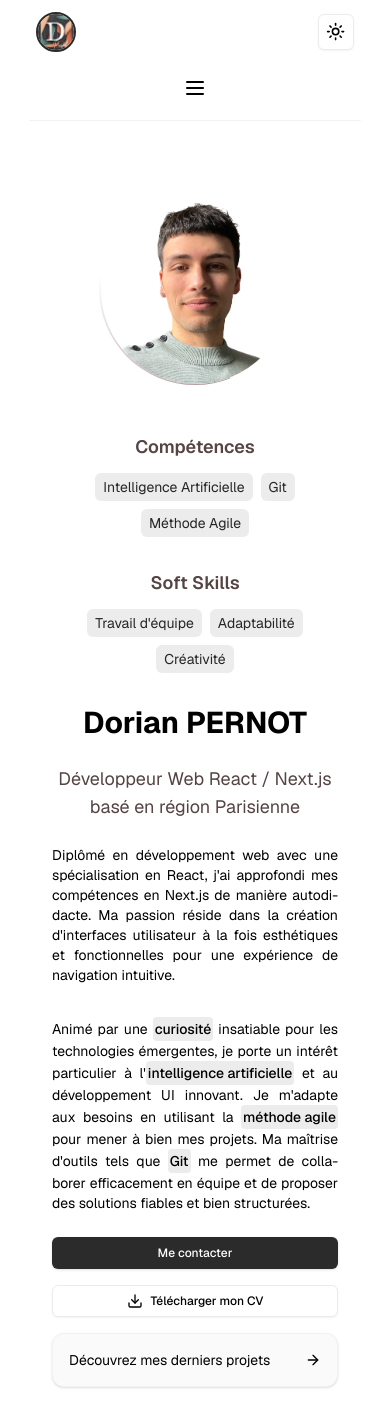
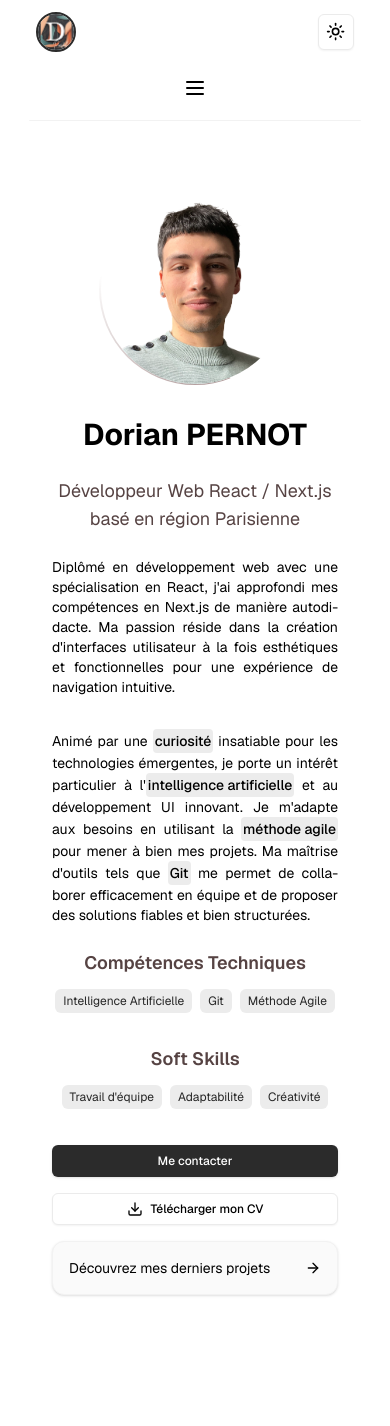
Before and after one commit to NairodP/portfolio, a Next.js app: page /about in a window 390 px wide. Shown: the top 1426 px of the page. After the commit the page ends 1359 px from the top, so only its background shows below. Built offline with nearby package versions, Linux system fonts and the light colour scheme.

Commit message:
adjust elements position

```diff
--- a/app/about/page.tsx
+++ b/app/about/page.tsx
@@ -9,15 +9,16 @@ import { motion } from "framer-motion";
 import { useRef } from "react";
 import ContactMe from "@/components/ContactMe";
 import DownloadCV from "@/components/DownloadCV";
+import SkillsSection from "@/components/SkillsSection";
+import { useWindowSize } from "@/hooks/useWindowsSize";
 
 export default function About() {
-  const softSkills = ["Travail d'équipe", "Adaptabilité", "Créativité"];
+  const softSkillsRef = useRef<HTMLDivElement>(null);
+  const { width } = useWindowSize();
 
-  const hobbies = ["Escalade", "Randonnée", "Bivouac"];
-
-  const competences = ["Intelligence Artificielle", "Git", "Méthode Agile"];
-
-  const softSkillsRef = useRef<HTMLDivElement>(null);
+  const isLargeScreen = width ? width >= 1024 || width == 1024 : false;
+  const tabAndBehindScreen = width ? width >= 768 || width == 768 : false;
+  const cursorClasses = isLargeScreen ? "cursor-auto" : "cursor-pointer";
 
   const scrollToSoftSkills = () => {
     softSkillsRef.current?.scrollIntoView({ behavior: "smooth" });
@@ -26,11 +27,12 @@ export default function About() {
   const ClickableSoftSkill = ({ children }: { children: React.ReactNode }) => (
     <button
       onClick={scrollToSoftSkills}
-      className="inline-flex items-center px-0.5 py-0.5 rounded-sm font-medium bg-secondary/30 text-primary-800 hover:bg-primary-200 transition-colors duration-200"
+      className={`inline-flex items-center px-0.5 py-0.5 rounded-sm font-medium bg-secondary/30 text-primary-800 hover:bg-primary-200 transition-colors duration-200 ${cursorClasses}`}
     >
       {children}
     </button>
   );
+
 
   return (
     <div className="container mx-auto px-4 py-8">
@@ -59,7 +61,9 @@ export default function About() {
               Animé par une <ClickableSoftSkill>curiosité</ClickableSoftSkill>{" "}
               insatiable pour les technologies émergentes, je porte un intérêt
               particulier à l&apos;
-              <ClickableSoftSkill>intelligence artificielle</ClickableSoftSkill>{" "}
+              <ClickableSoftSkill>
+                intelligence artificielle
+              </ClickableSoftSkill>{" "}
               et au développement UI innovant. Je m&apos;adapte aux besoins en
               utilisant la{" "}
               <ClickableSoftSkill>méthode agile</ClickableSoftSkill> pour mener
@@ -69,7 +73,8 @@ export default function About() {
               fiables et bien structurées.
             </p>
           </div>
-          <div className="grid gap-4 grid-cols-1 sm:grid-cols-2">
+          {!isLargeScreen && <SkillsSection isLargeScreen={isLargeScreen} tabAndBehindScreen={tabAndBehindScreen} ref={softSkillsRef} />}
+          <div className="pt-3 grid gap-4 grid-cols-1 sm:grid-cols-2">
             <ContactMe />
 
             <DownloadCV />
@@ -108,77 +113,8 @@ export default function About() {
               />
             </div>
           </div>
-          <motion.div
-            className="mt-12 space-y-8"
-            initial={{ opacity: 0, y: 20 }}
-            animate={{ opacity: 1, y: 0 }}
-            transition={{ duration: 0.6, delay: 0.3 }}
-          >
-            <div className="grid grid-cols-1 gap-x-2 gap-y-8">
-              <div>
-                <h3 className="text-lg font-semibold mb-3 text-muted-foreground flex justify-center">
-                  Compétences
-                </h3>
-                <div className="flex flex-wrap gap-2 justify-center">
-                  {competences.map((competence, index) => (
-                    <motion.span
-                      key={competence}
-                      initial={{ opacity: 0, scale: 0.9 }}
-                      animate={{ opacity: 1, scale: 1 }}
-                      transition={{ duration: 0.3, delay: 0.1 * index }}
-                      className="text-sm px-2 py-1 bg-secondary/30 text-secondary-foreground rounded-md cursor-default
-                             transition-colors duration-200 ease-in-out
-                             hover:bg-secondary/50 hover:text-secondary-foreground/90"
-                    >
-                      {competence}
-                    </motion.span>
-                  ))}
-                </div>
-              </div>
 
-              <div ref={softSkillsRef}>
-                <h3 className="text-lg font-semibold mb-3 text-muted-foreground flex justify-center">
-                  Soft Skills
-                </h3>
-                <div className="flex flex-wrap gap-2 justify-center">
-                  {softSkills.map((skill, index) => (
-                    <motion.span
-                      key={skill}
-                      initial={{ opacity: 0, scale: 0.9 }}
-                      animate={{ opacity: 1, scale: 1 }}
-                      transition={{ duration: 0.3, delay: 0.1 * index }}
-                      className="text-sm px-2 py-1 bg-secondary/30 text-secondary-foreground rounded-md cursor-default
-                             transition-colors duration-200 ease-in-out
-                             hover:bg-secondary/50 hover:text-secondary-foreground/90"
-                    >
-                      {skill}
-                    </motion.span>
-                  ))}
-                </div>
-              </div>
-
-              {/* <div>
-                <h3 className="text-lg font-semibold mb-3 text-muted-foreground flex justify-center">
-                  Hobbies
-                </h3>
-                <div className="flex flex-wrap gap-2 justify-center">
-                  {hobbies.map((hobby, index) => (
-                    <motion.span
-                      key={hobby}
-                      initial={{ opacity: 0, scale: 0.9 }}
-                      animate={{ opacity: 1, scale: 1 }}
-                      transition={{ duration: 0.3, delay: 0.1 * index }}
-                      className="text-sm px-2 py-1 bg-secondary/30 text-secondary-foreground rounded-md cursor-default
-                             transition-colors duration-200 ease-in-out
-                             hover:bg-secondary/50 hover:text-secondary-foreground/90"
-                    >
-                      {hobby}
-                    </motion.span>
-                  ))}
-                </div>
-              </div> */}
-            </div>
-          </motion.div>
+          {isLargeScreen && <SkillsSection isLargeScreen={isLargeScreen} ref={softSkillsRef} />}
         </motion.div>
       </div>
     </div>
--- /dev/null
+++ b/components/SkillsSection.tsx
@@ -0,0 +1,74 @@
+import React, { ForwardRefRenderFunction } from "react";
+import { motion } from "framer-motion";
+
+type SkillsSectionProps = {
+  isLargeScreen: boolean;
+  tabAndBehindScreen: boolean;
+};
+
+const SkillsSection: ForwardRefRenderFunction<HTMLDivElement, SkillsSectionProps> = (
+  { isLargeScreen, tabAndBehindScreen },
+  ref
+) => {
+  const softSkills = ["Travail d'équipe", "Adaptabilité", "Créativité"];
+  const competences = ["Intelligence Artificielle", "Git", "Méthode Agile"];
+
+  const titleClasses = isLargeScreen ? "text-xl" : "text-lg";
+  const gridSkills = tabAndBehindScreen ? "grid-cols-2" : "grid-cols-1";
+
+  return (
+    <motion.div
+      ref={ref}
+      className="mt-12 space-y-8"
+      initial={{ opacity: 0, y: 20 }}
+      animate={{ opacity: 1, y: 0 }}
+      transition={{ duration: 0.6, delay: 0.3 }}
+    >
+      <div className={`grid grid-cols-1 gap-x-2 gap-y-8 , ${gridSkills}`}>
+        <div>
+          <h3 className={`font-semibold mb-3 text-muted-foreground flex justify-center ${titleClasses}`}>
+            Compétences Techniques
+          </h3>
+          <div className="flex flex-wrap gap-2 justify-center">
+            {competences.map((competence, index) => (
+              <motion.span
+                key={competence}
+                initial={{ opacity: 0, scale: 0.9 }}
+                animate={{ opacity: 1, scale: 1 }}
+                transition={{ duration: 0.3, delay: 0.1 * index }}
+                className="px-2 py-1 bg-secondary/30 text-secondary-foreground rounded-md cursor-default
+                           transition-colors duration-200 ease-in-out
+                           hover:bg-secondary/50 hover:text-secondary-foreground/90 text-xs lg:text-sm"
+              >
+                {competence}
+              </motion.span>
+            ))}
+          </div>
+        </div>
+
+        <div>
+          <h3 className={`font-semibold mb-3 text-muted-foreground flex justify-center ${titleClasses}`}>
+            Soft Skills
+          </h3>
+          <div className="flex flex-wrap gap-2 justify-center">
+            {softSkills.map((skill, index) => (
+              <motion.span
+                key={skill}
+                initial={{ opacity: 0, scale: 0.9 }}
+                animate={{ opacity: 1, scale: 1 }}
+                transition={{ duration: 0.3, delay: 0.1 * index }}
+                className="px-2 py-1 bg-secondary/30 text-secondary-foreground rounded-md cursor-default
+                           transition-colors duration-200 ease-in-out
+                           hover:bg-secondary/50 hover:text-secondary-foreground/90 text-xs lg:text-sm"
+              >
+                {skill}
+              </motion.span>
+            ))}
+          </div>
+        </div>
+      </div>
+    </motion.div>
+  );
+};
+
+export default React.forwardRef<HTMLDivElement, SkillsSectionProps>(SkillsSection);
--- /dev/null
+++ b/hooks/useWindowsSize.ts
@@ -0,0 +1,29 @@
+import { useState, useEffect } from 'react';
+
+type WindowSize = {
+  width: number | undefined;
+  height: number | undefined;
+}
+
+export function useWindowSize(): WindowSize {
+  const [windowSize, setWindowSize] = useState<WindowSize>({
+    width: undefined,
+    height: undefined,
+  });
+
+  useEffect(() => {
+    function handleResize() {
+      setWindowSize({
+        width: window.innerWidth,
+        height: window.innerHeight,
+      });
+    }
+
+    window.addEventListener("resize", handleResize);
+    handleResize();
+
+    return () => window.removeEventListener("resize", handleResize);
+  }, []);
+
+  return windowSize;
+}
```
